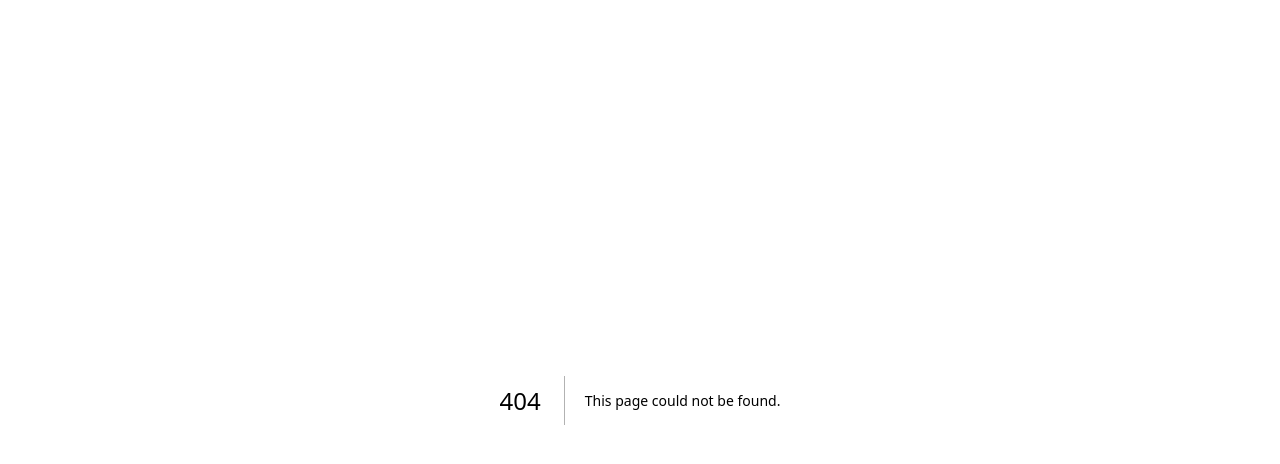
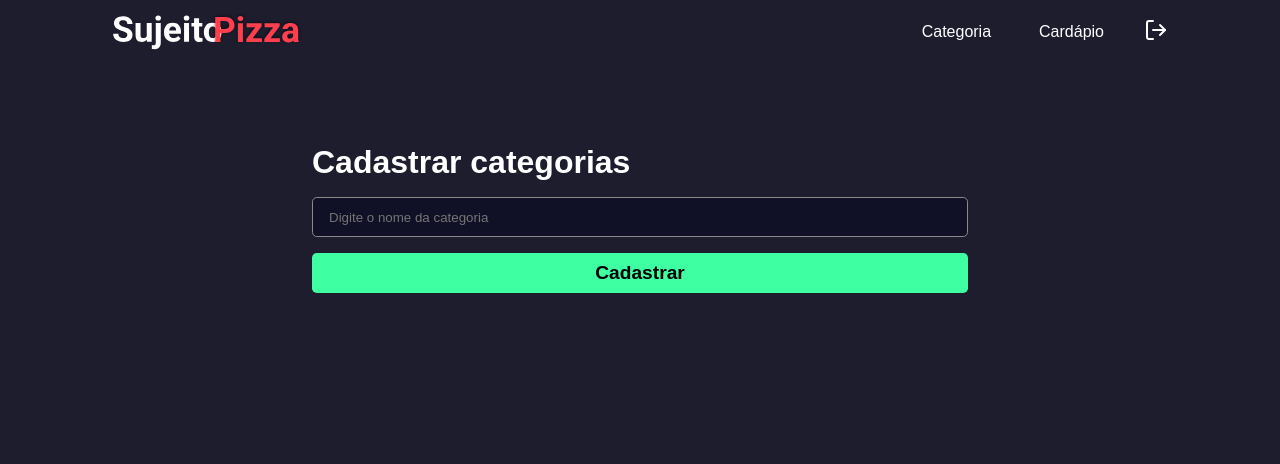
Before and after one commit to eziolemes/pizzaria, a Next.js app in the folder frontend/: page /category in a window 1280 px wide. Before the commit this address had no page. Shown: the top 464 px of the page. Built offline with nearby package versions, Linux system fonts and the light colour scheme.

Commit message:
add cadastro categoria

```diff
--- /dev/null
+++ b/frontend/src/pages/category/index.tsx
@@ -0,0 +1,59 @@
+import { useState, FormEvent } from "react";
+import Head from "next/head";
+import { Header } from "../../components/Header";
+import styles from './styles.module.scss';
+
+import { setupAPIClient } from "../../services/api";
+import { api } from "../../services/apiClient";
+import { toast } from 'react-toastify';
+
+
+export default function Category() {
+  const [name, setName] = useState('');
+
+  async function handleRegister(event: FormEvent) {
+    event.preventDefault();
+
+    if (name === '') {
+      return;
+    }
+
+    const apiClient = setupAPIClient();
+    await api.post('/category', {
+      name: name
+    });
+
+    toast.success('Categoria cadastrada com sucesso!');
+    setName('');
+  }
+
+  return(
+    <>
+      <Head>
+        <title>Nova categoria - Sujeito Pizzaria</title>
+      </Head>
+      <div>
+        <Header/>
+
+        <main className={styles.container}>
+          <h1>Cadastrar categorias</h1>
+
+          <form className={styles.form} onSubmit={handleRegister} >
+            <input
+              type="text"
+              placeholder="Digite o nome da categoria"
+              className={styles.input}
+              value={name}
+              onChange={ (e) => setName(e.target.value) }
+            />
+
+            <button className={styles.buttonAdd} type="submit">
+              Cadastrar
+            </button>
+          </form>
+
+        </main>
+      </div>
+    </>
+  )
+}
--- /dev/null
+++ b/frontend/src/pages/category/styles.module.scss
@@ -0,0 +1,40 @@
+.container{
+  max-width: 720px;
+  margin: 4rem auto;
+  padding: 0 2rem;
+
+  display: flex;
+  justify-content: space-between;
+  flex-direction: column;
+}
+
+.container h1{
+  color: var(--white);
+}
+
+.form{
+  display: flex;
+  flex-direction: column;
+  margin: 1rem 0;
+}
+
+.input{
+  background-color: var(--dark-900);
+  border: 0;
+  padding: 1rem;
+  height: 40px;
+  border-radius: 0.3rem;
+  color: var(--white);
+  border: 1px solid var(--gray-100);
+  margin-bottom: 1rem;
+}
+
+.buttonAdd{
+  height: 40px;
+  border: 0;
+  background-color: var(--green-900);
+  font-weight: bold;
+  font-size: 1.2rem;
+  border-radius: 0.3rem;
+  color: var(--dak-700);
+}
```
